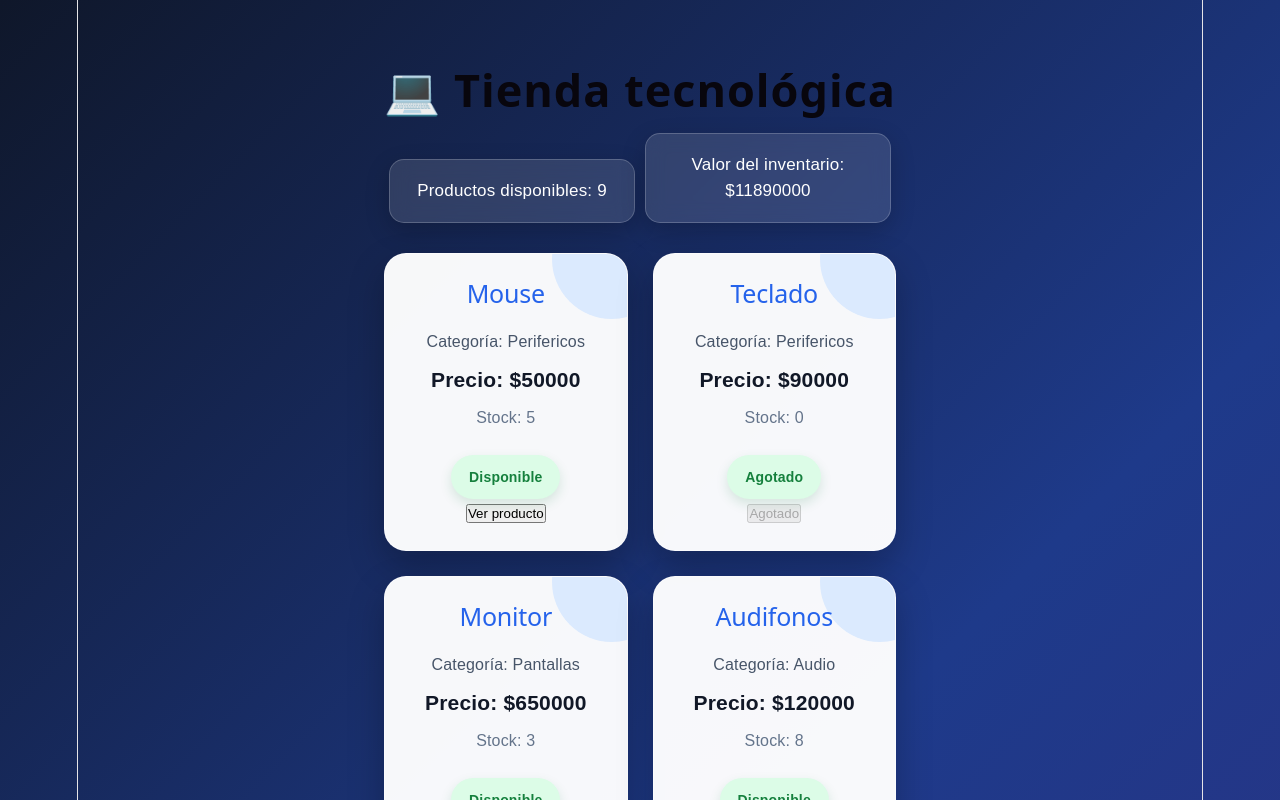
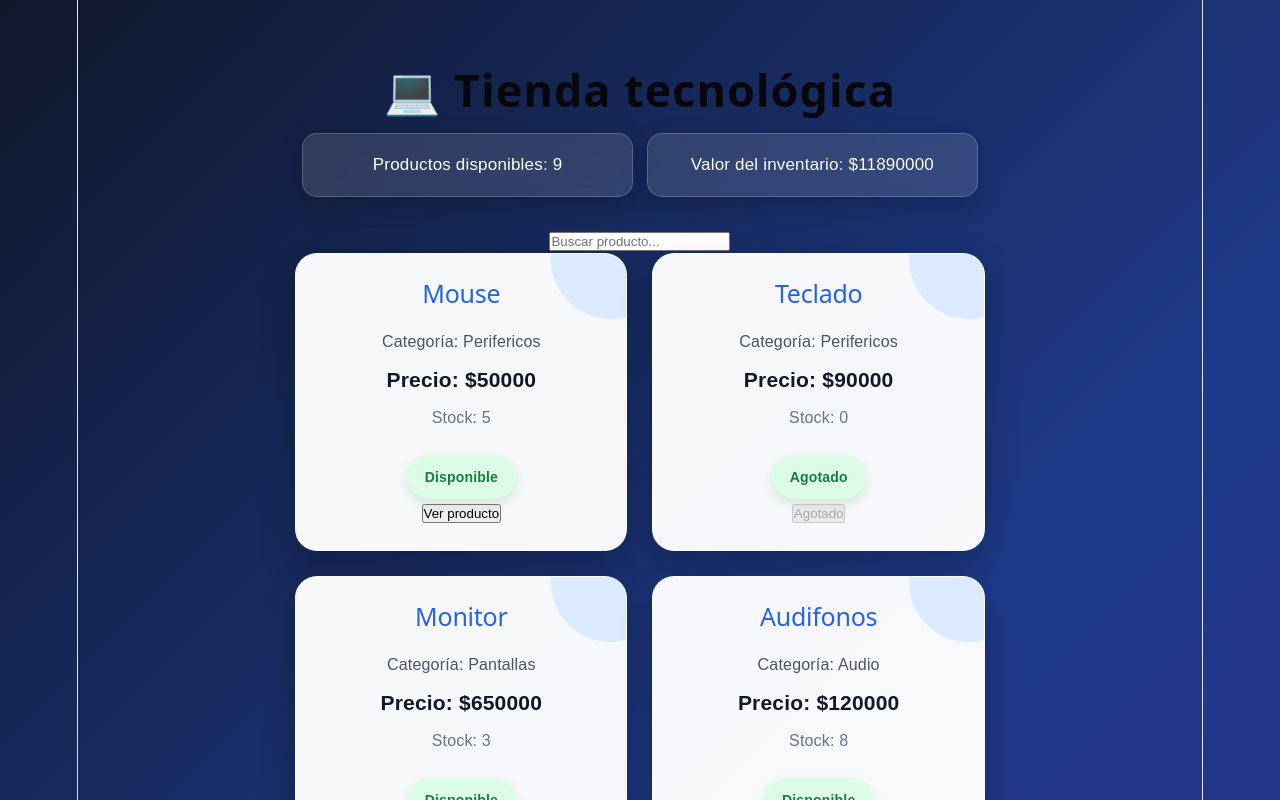
Before and after one commit to jenifertatianapardosusa-del/react-js-ficha-3409609-Jenifer-Tatiana-Pardo-Susa, a React (Vite) app in the folder tienda-react/: page / in a window 1280 px wide. Shown: the top 800 px of the page. Built offline with nearby package versions, Linux system fonts and the light colour scheme.

Commit message:
feat: implementar buscador de productos

```diff
--- a/tienda-react/src/App.jsx
+++ b/tienda-react/src/App.jsx
@@ -1,6 +1,7 @@
 import ProductoCard from './components/ProductoCard';
 import { productos } from './data/productos';
 import './App.css';
+import { useState } from "react";
 
 function App() {
 const disponibles = productos.filter(
@@ -11,6 +12,17 @@ function App() {
         (total, producto) =>
             total + producto.precio * producto.stock,
         0
+    );
+
+    const [busqueda, setBusqueda] = useState("");
+
+    const productosFiltrados =
+productos.filter(producto =>
+producto.nombre
+.toLowerCase()
+.includes(
+busqueda.toLowerCase()
+)
 );
 
     return (
@@ -24,9 +36,16 @@ function App() {
             <p>
                 Valor del inventario: ${valorInventario}
             </p>
-
+        <input
+            type="text"
+            placeholder="Buscar producto..."
+            value={busqueda}
+            onChange={(evento) => {
+            setBusqueda(evento.target.value);
+      }}
+         />
             <section className="productos">
-                {productos.map(producto => (
+        {productosFiltrados.map(producto => (
             <ProductoCard
            key={producto.id}
        producto={producto}
```
Lines whose indentation alone changed are shown as unchanged.
